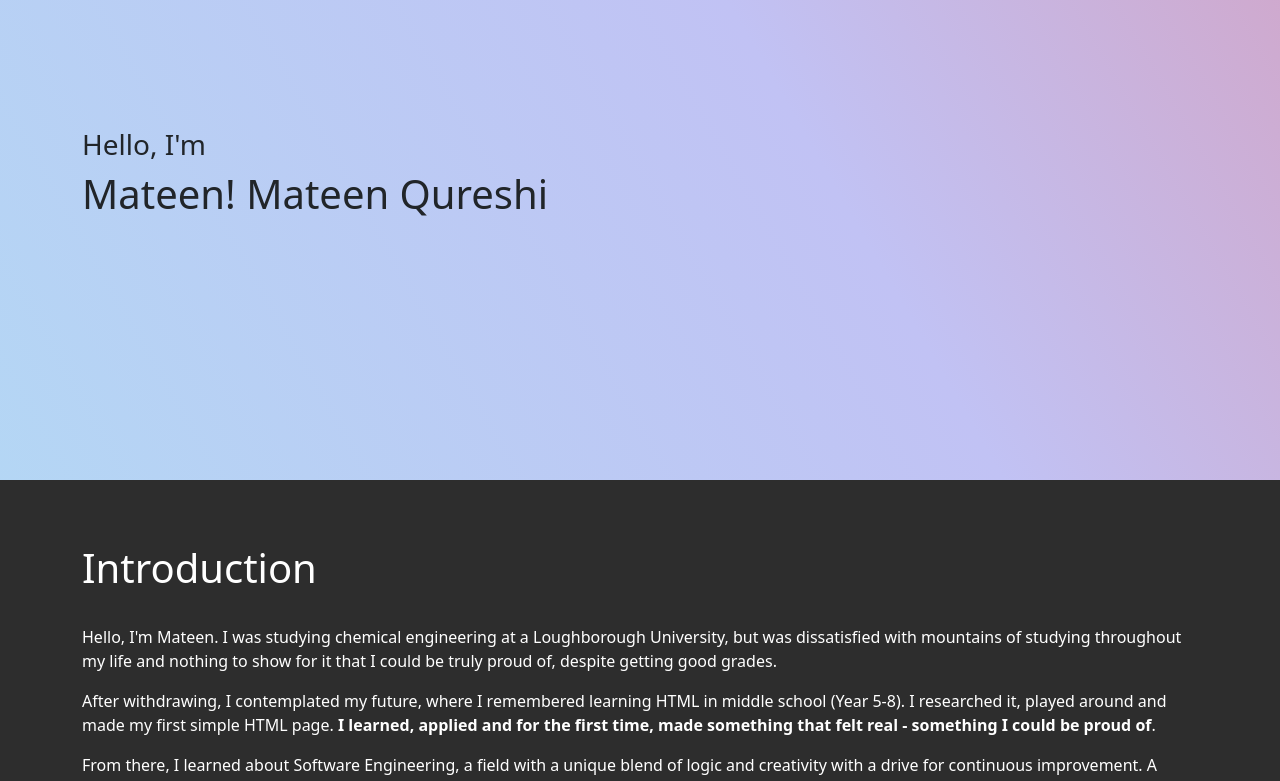
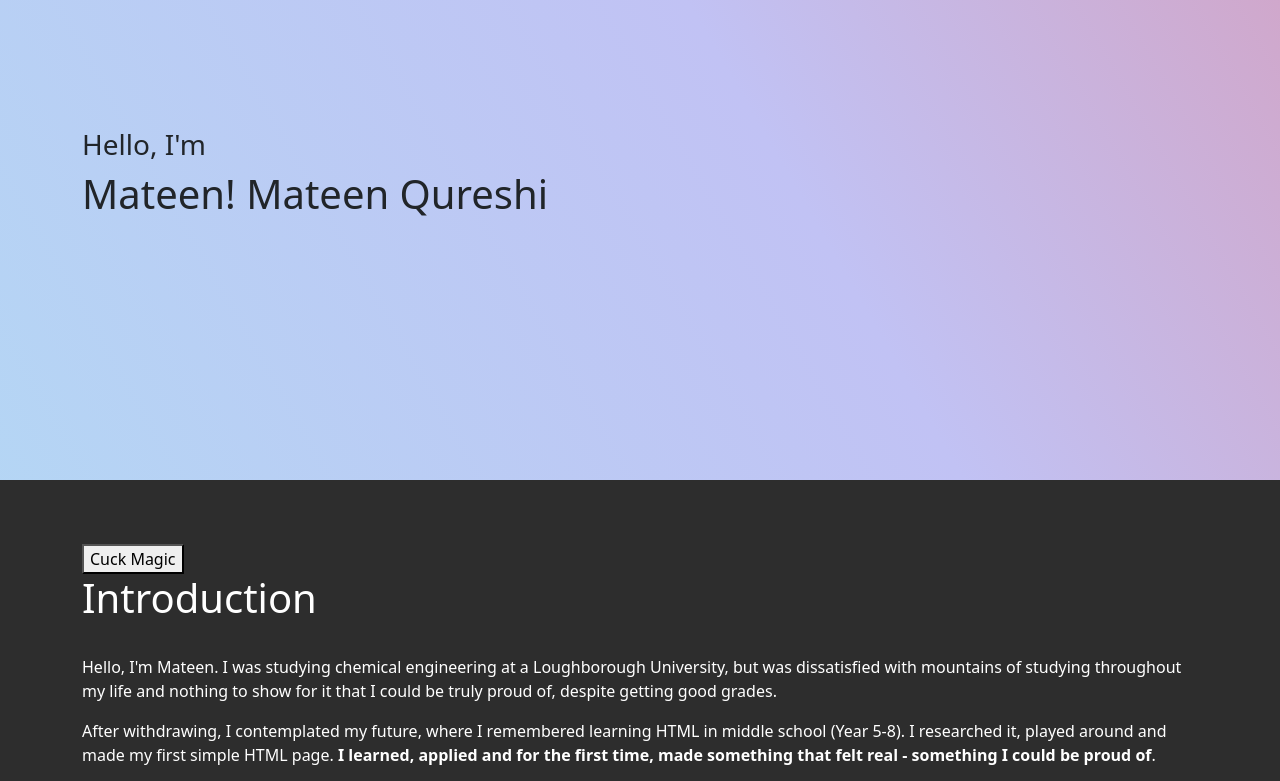
Before and after one commit to MateenSQ/Portfolio, a React (Create React App) app: page / in a window 1280 px wide. Shown: the top 781 px of the page. Built offline with nearby package versions, Linux system fonts and the light colour scheme; the HTML template or start-up script is replaced by a standard one.

Commit message:
adding collapsibly components

```diff
--- a/src/App.js
+++ b/src/App.js
@@ -1,4 +1,5 @@
 import logo from './logo.svg';
+import Collapsible from './components/Collapsible';
 import './App.css';
 
 function App() {
@@ -15,6 +16,9 @@ function App() {
 
                 <div class="darkTheme">
                     <div class="content container">
+
+                        <Collapsible label="Cuck Magic" />
+
                     <h1>Introduction</h1>
                         <p>
                             Hello, I'm Mateen. I was studying chemical engineering at a Loughborough University, but was dissatisfied with
@@ -87,7 +91,7 @@ function App() {
 
                             <h4>Story Time</h4>
                             <p>
-                                Around October 2023 when I started working, I came across <a href="https://www.youtube.com/@PirateSoftware">Pirate Software</a>, who encouraged his viewers
+                                Around October 2023 when I started working, I came across <a href="https://www.youtube.com/@PirateSoftware">Pirate Software</a> (before all the mess), who encouraged his viewers
                                 to make games. I wanted another hobby I can devote time to outside of work, fitness and games, this seemed perfect.
                             </p>
                             <p>
--- /dev/null
+++ b/src/components/Collapsible.js
@@ -0,0 +1,24 @@
+import React from 'react';
+import { useState } from 'react';
+
+const Collapsible = (props) => {
+
+    const [open, setOpen] = useState(false);
+
+    const toggle = () => {
+        setOpen(!open);
+    }
+
+    return(
+        <div>
+            <button onClick={toggle}>{props.label}</button>
+            {open && (
+                <div className="toggle">
+                    <h4>Toggle Area</h4>
+                </div>
+            )}
+        </div>
+    );
+}
+
+export default Collapsible;
```
